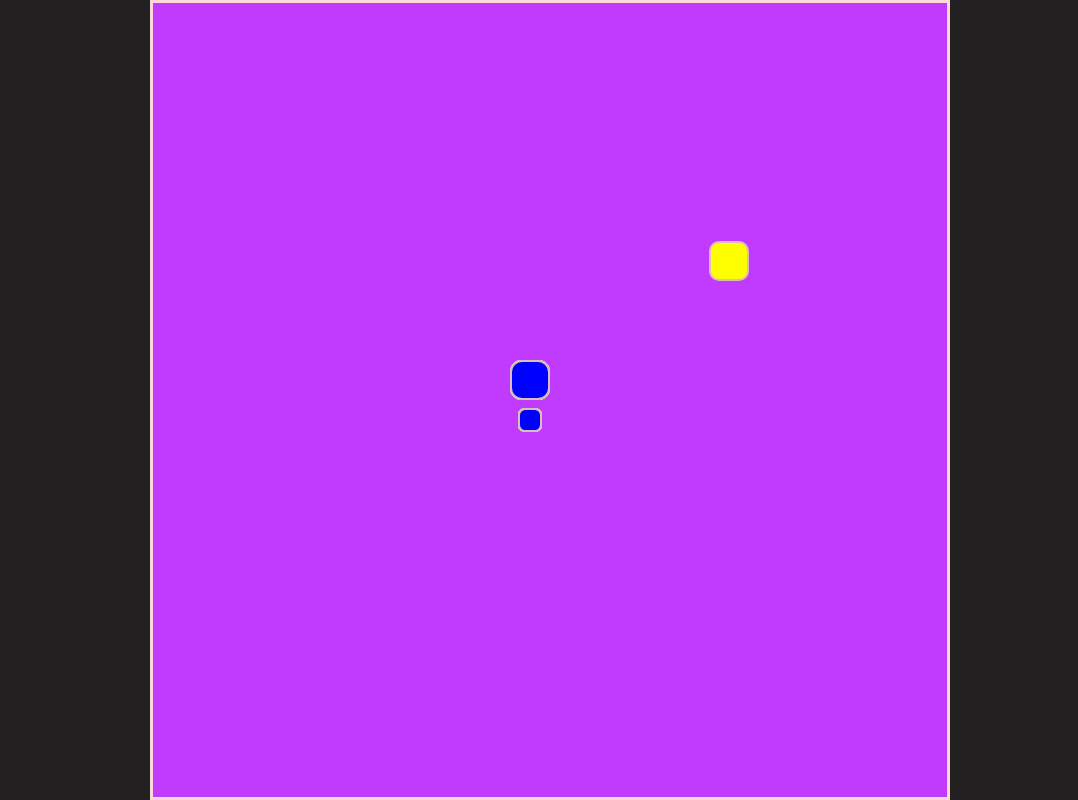
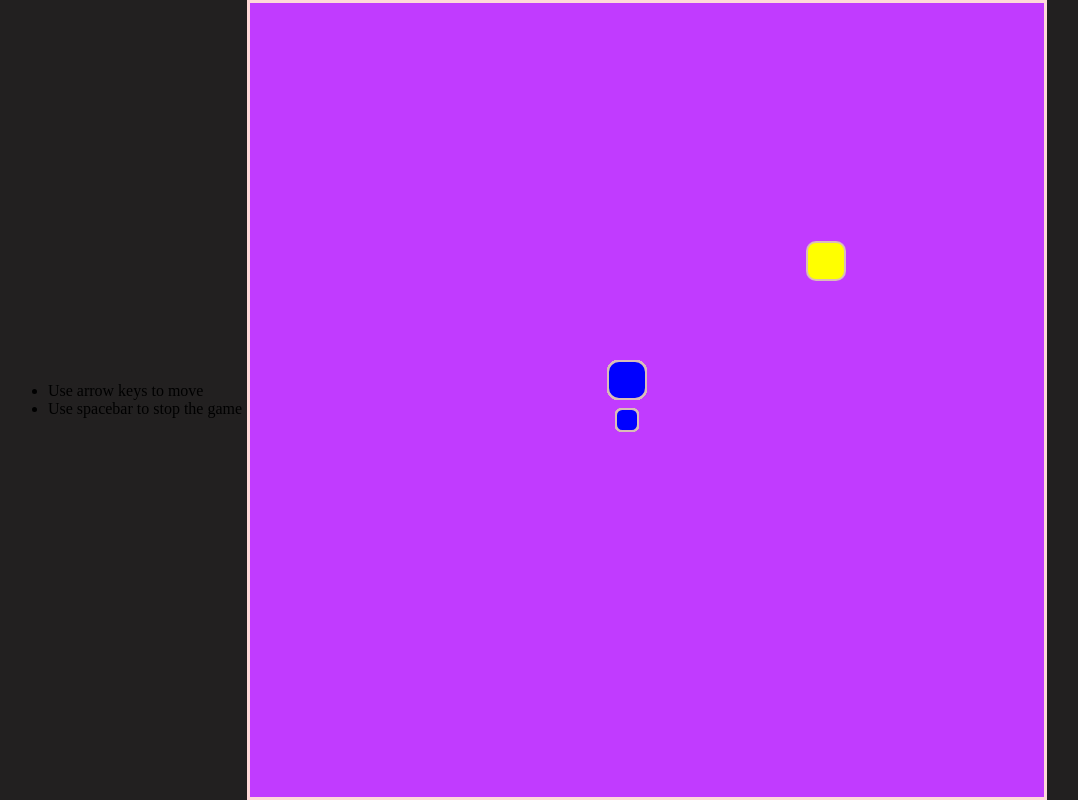
Before and after one commit to Arunsahu07/snake-game, a plain HTML site: page index.html in a window 1280 px wide. Shown: the whole page, without its empty margins (90-1168 px from the left). Drawn offline with Linux system fonts and the light colour scheme.

Commit message:
Update index.html

```diff
--- a/index.html
+++ b/index.html
@@ -8,6 +8,10 @@
     <link href= "./style.css" rel='stylesheet' />
 </head>
 <body>
+    <ul>
+        <li>Use arrow keys to move </li>
+        <li>Use spacebar to stop the game</li>
+    </ul>
     <div class="board"></div>
     <script src="./logic.js"></script>
 </body>
```
